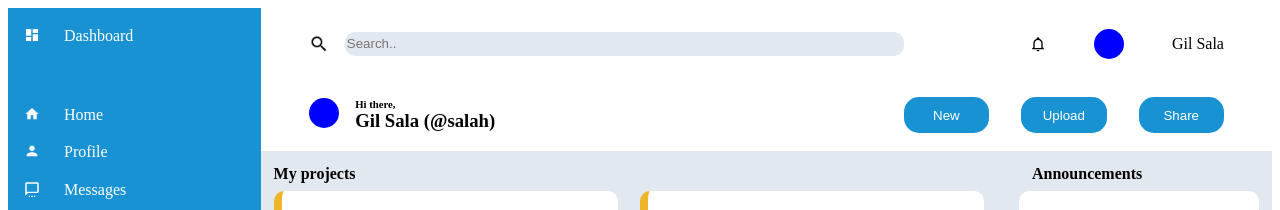
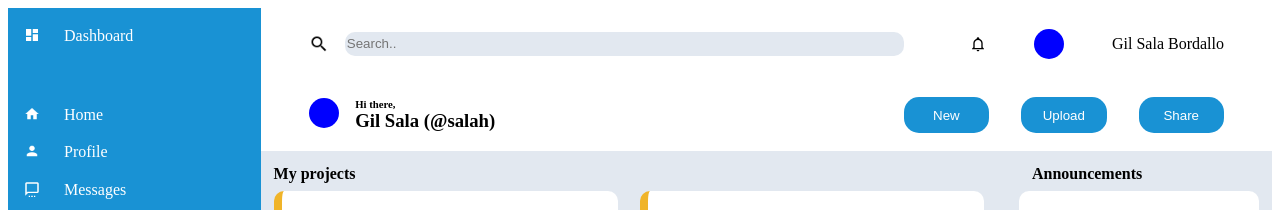
Before and after one commit to Gilsabo/admin-dashboard, a plain HTML site: page index.html in a window 1280 px wide. Shown: the top 210 px of the page. Drawn offline with Linux system fonts and the light colour scheme; files whose address does not match are found by name.

Commit message:
Add second sirname to class Gil

```diff
--- a/index.html
+++ b/index.html
@@ -65,7 +65,7 @@
             <div class="notifications">
                 <img src="/repos/admin-dashboard/images/bell-outline.svg" alt="Bell" width="16" height="16">
                 <div class="logo"></div>
-                <div class="gil">Gil Sala</div>
+                <div class="gil">Gil Sala Bordallo</div>
             </div>
             <div class="user-info">
                 <div class="logo"></div>
```
